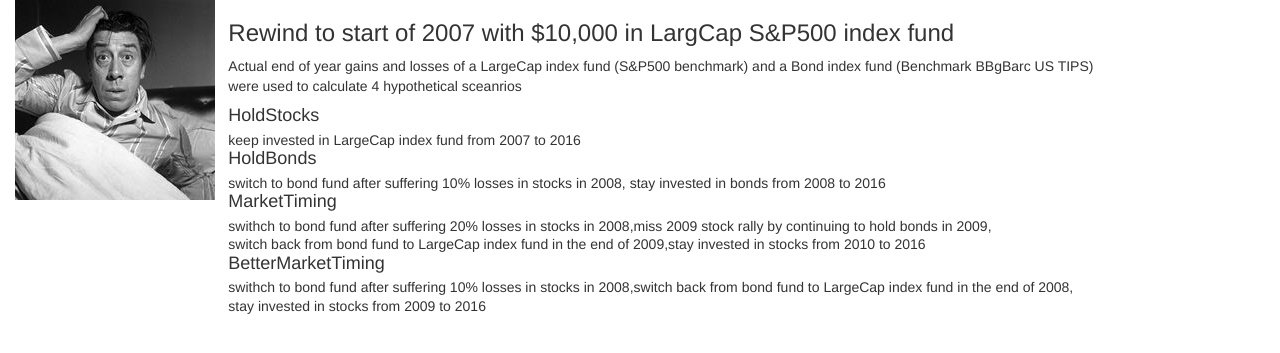
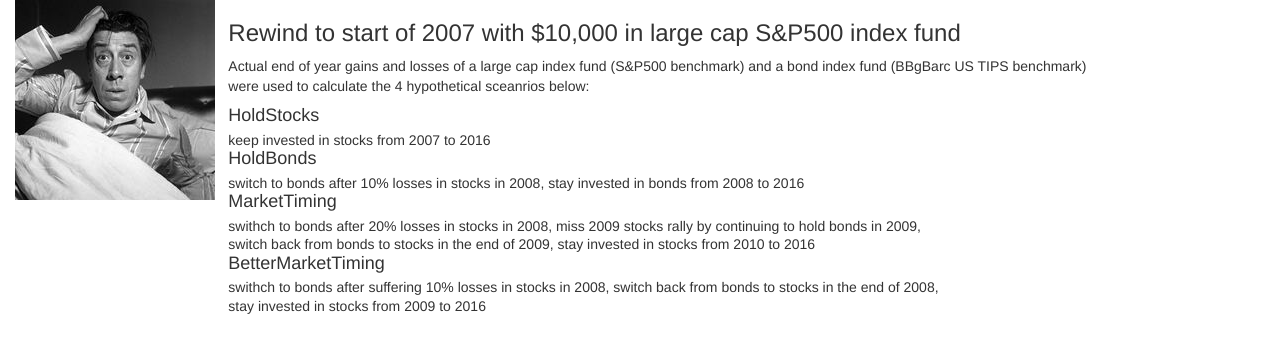
Before and after one commit to nmusaelian-rally/kbdb, a Flask app: template templates/scenarios.html in a window 1280 px wide. Shown: the top 353 px of the page. Run offline with Flask 2, Linux system fonts and the light colour scheme; the template is opened without the code that fills it, so the values that code supplies are empty; parts of the project's set-up code (start-up, migrations or seed data) failed here and were passed over; some libraries are stand-ins or nearby versions.

Commit message:
minor changes to text

```diff
--- a/templates/scenarios.html
+++ b/templates/scenarios.html
@@ -22,19 +22,19 @@
           <img src="{{url_for('static', filename='img/fernandel2.jpg')}}" />
         </div>
         <div class="col-sm-10">
-          <h3>Rewind to start of 2007 with $10,000 in LargCap S&P500 index fund</h3>
-          <p>Actual end of year gains and losses of a LargeCap index fund (S&P500 benchmark) and a Bond index fund (Benchmark BBgBarc US TIPS)<br />
-          were used to calculate 4 hypothetical sceanrios</p>
+          <h3>Rewind to start of 2007 with $10,000 in large cap S&P500 index fund</h3>
+          <p>Actual end of year gains and losses of a large cap index fund (S&P500 benchmark) and a bond index fund (BBgBarc US TIPS benchmark)<br />
+          were used to calculate the 4 hypothetical sceanrios below:</p>
           <div class="list-group">
           <h4 class="list-group-item-heading">HoldStocks</h4>
-          <p class="list-group-item-text">keep invested in LargeCap index fund from 2007 to 2016</p>
+          <p class="list-group-item-text">keep invested in stocks from 2007 to 2016</p>
           <h4 class="list-group-item-heading">HoldBonds</h4>
-          <p class="list-group-item-text">switch to bond fund after suffering 10% losses in stocks in 2008, stay invested in bonds from 2008 to 2016</p>
+          <p class="list-group-item-text">switch to bonds after 10% losses in stocks in 2008, stay invested in bonds from 2008 to 2016</p>
           <h4 class="list-group-item-heading">MarketTiming</h4>
-          <p class="list-group-item-text">swithch to bond fund after suffering 20% losses in stocks in 2008,miss 2009 stock rally by continuing to hold bonds in 2009,<br />
-          switch back from bond fund to LargeCap index fund in the end of 2009,stay invested in stocks from 2010 to 2016</p>
+          <p class="list-group-item-text">swithch to bonds after 20% losses in stocks in 2008, miss 2009 stocks rally by continuing to hold bonds in 2009,<br />
+          switch back from bonds to stocks in the end of 2009, stay invested in stocks from 2010 to 2016</p>
           <h4 class="list-group-item-heading">BetterMarketTiming</h4>
-          <p class="list-group-item-text">swithch to bond fund after suffering 10% losses in stocks in 2008,switch back from bond fund to LargeCap index fund in the end of 2008,<br />
+          <p class="list-group-item-text">swithch to bonds after suffering 10% losses in stocks in 2008, switch back from bonds to stocks in the end of 2008,<br />
           stay invested in stocks from 2009 to 2016</p>
           </div>
         </div>
```
